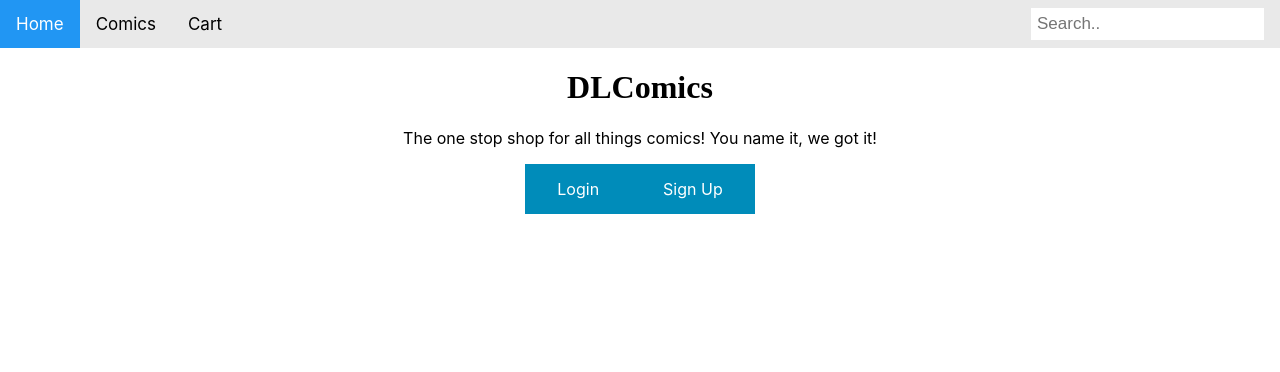
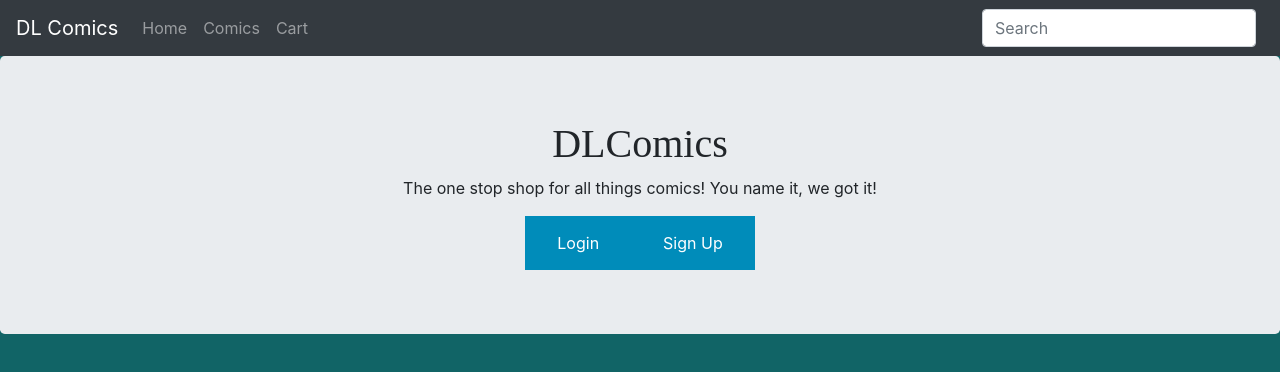
Before and after one commit to jukebox101/dl-comics-frontend, a React (Create React App) app: page / in a window 1280 px wide. Shown: the top 372 px of the page. Built offline with nearby package versions, Linux system fonts and the light colour scheme; a web font is replaced by a local one.

Commit message:
added bootsrap css

```diff
--- a/package.json
+++ b/package.json
@@ -7,7 +7,9 @@
     "@testing-library/react": "^9.3.2",
     "@testing-library/user-event": "^7.1.2",
     "axios": "^0.19.2",
+    "bootstrap": "^4.5.0",
     "react": "^16.13.1",
+    "react-bootstrap": "^1.3.0",
     "react-dom": "^16.13.1",
     "react-router-dom": "^5.2.0",
     "react-scripts": "3.4.1"
--- a/public/index.html
+++ b/public/index.html
@@ -15,6 +15,12 @@
       user's mobile device or desktop. See https://developers.google.com/web/fundamentals/web-app-manifest/
     -->
     <link rel="manifest" href="%PUBLIC_URL%/manifest.json" />
+    <link
+      rel="stylesheet"
+      href="https://maxcdn.bootstrapcdn.com/bootstrap/4.5.0/css/bootstrap.min.css"
+      integrity="sha384-9aIt2nRpC12Uk9gS9baDl411NQApFmC26EwAOH8WgZl5MYYxFfc+NcPb1dKGj7Sk"
+      crossorigin="anonymous"
+      />
     <!--
       Notice the use of %PUBLIC_URL% in the tags above.
       It will be replaced with the URL of the `public` folder during the build.
--- a/src/App.js
+++ b/src/App.js
@@ -8,11 +8,22 @@ import Home from './components/Home'
 import {BrowserRouter as Router, Route, Switch, Redirect, withRouter} from 'react-router-dom';
 import ComicShow from "./components/ComicShow";
 import Cart from './components/Cart';
+import Container from 'react-bootstrap/Container'
 
 class App extends Component {
   state = {
     currentUser: null,
-    query: ""
+    query: "",
+    cart: []
+  }
+
+  addToCart = (comic) => {
+
+    this.setState({
+      ...this.state,
+      cart: {...this.state.cart, comic}
+    })
+    console.log(this.state.cart)
   }
 
   handleLogin = currentUser => {
@@ -44,9 +55,14 @@ class App extends Component {
 
   render() {
     return (
+
         <div className="app">
-          <NavBar query={this.state.query} handleQuery={this.handleQuery} currentUser={this.state.currentUser} handleLogout={this.handleLogout}/>
-
+          <NavBar
+            query={this.state.query}
+            handleQuery={this.handleQuery}
+            currentUser={this.state.currentUser}
+            handleLogout={this.handleLogout}
+            />
           <Switch>
             <Route exact path="/comics/:id" component={ComicShow} />
             {/* <Route exact path="/comics" component={ComicContainer}/> */}
@@ -60,17 +76,16 @@ class App extends Component {
               <SignUp handleLogin={this.handleLogin} />
             </Route>
             <Route exact path="/comics" >
-              <ComicContainer query={this.state.query} />
+              <ComicContainer
+                addToCart={this.addToCart}
+                query={this.state.query}
+                />
             </Route>
             <Route exact path="/cart" component={Cart} />
             <Route exact path="/" component={ Home } />
 
             <Route path="/comics" component={ComicContainer}>
               {this.state.currentUser ? <h1>Happy Shopping, {this.state.currentUser.username}</h1> : <Redirect to='/' />}
-            </Route>
-
-            <Route path="/users" >
-              {/* <Users /> */}
             </Route>
           </Switch>
         </div>
--- a/src/components/ComicCard.css
+++ b/src/components/ComicCard.css
@@ -1,15 +1,75 @@
-.card {
-    /* Add shadows to create the "card" effect */
-    box-shadow: 0 4px 8px 0 rgba(0,0,0,0.2);
-    transition: 0.3s;
+/* * {
+  box-sizing: border-box;
+}
+
+body {
+  font-family: Arial, Helvetica, sans-serif;
+}
+
+/* Float four columns side by side */
+/* .column {
+  float: left;
+  width:25%;
+  padding: 0 10px;
+} */
+
+/* Remove extra left and right margins, due to padding in columns */
+/* .row {margin: 0 -5px;} */
+
+/* Clear floats after the columns */
+/* .row:after {
+  content: "";
+  display: table;
+  clear: both;
+}
+
+
+
+.card button {
+  padding: 15px 25px;
+  font-size: 24px;
+  text-align: center;
+  cursor: pointer;
+  outline: none;
+  color: #fff;
+  background-color: #4CAF50;
+  border: none;
+  border-radius: 15px;
+  box-shadow: 0 9px #999;
+}
+
+.card button:hover {background-color: #3e8e41}
+
+.card button:active {
+  background-color: #3e8e41;
+  box-shadow: 0 5px #666;
+  transform: translateY(4px);
+} */
+/* Style the counter cards */
+/* .card {
+  box-shadow: 0 4px 8px 0 rgba(0, 0, 0, 0.2);  */
+  /* this adds the "card" effect */
+  /* padding: 16px;
+  text-align: center;
+  background-color: #f1f1f1;
+} */
+
+/* Responsive columns - one column layout (vertical) on small screens */
+/* @media screen and (max-width: 600px) {
+  .column {
+    width: 100%;
+    display: block;
+    margin-bottom: 20px;
   }
+} */
+.card-style {
+  max-width: 50em;
+}
+.price {
+  color: grey;
+  font-size: 22px;
+}
+body {
+  background: #116466 !important;
 
-  /* On mouse-over, add a deeper shadow */
-  .card:hover {
-    box-shadow: 0 8px 16px 0 rgba(0,0,0,0.2);
-  }
-
-  /* Add some padding inside the card container */
-  .container {
-    padding: 2px 16px;
-  }
+}
--- a/src/components/ComicCard.js
+++ b/src/components/ComicCard.js
@@ -3,27 +3,47 @@ import {BrowserRouter as Router, Route, Link} from 'react-router-dom';
 import ComicShow from './ComicShow.js';
 import CartContext from './CartContext'
 import './ComicCard.css'
+import Card from 'react-bootstrap/Card'
+import Button from 'react-bootstrap/Button'
 
 const ComicCard = (props) => {
-    const [cart, setCart] = useContext(CartContext)
-    const addToCart = () => {
-        const comic = {title: props.title, price: props.price}
-        setCart(currentState => [...currentState, comic])
-    }
 
     return (
-        <Router>
-            <div>
-                <h2>{<Link to={`/comics/${props.comicId}`}>{props.title}</Link>}</h2>
-                <p>Price: ${props.price}</p>
-                <p>Genre: {props.genre}</p>
-                <p>Author: {props.author}</p>
-                <p>Release Date: {props.release_date}</p>
-                <p>Description: {props.description}</p>
-                <p>Publisher: {props.publisher}</p>
-                <button onClick={addToCart}>Add to cart</button>
-            </div>
-        </Router>
+
+        <Card className="card-style">
+            <Card.Img variant="top" src={props.img_src} />
+            <Card.Body>
+                <Card.Title>{props.title}</Card.Title>
+                <Card.Text className="price">
+                    Price: ${props.price}
+                </Card.Text>
+            </Card.Body>
+            <Card.Footer>
+                <Button
+                    onClick={(e) => {
+                    e.preventDefault();
+                    window.location.href=`/comics/${props.comicId}`;
+                    }}
+                >Details</Button>
+                {' '}
+                <Button onClick={() => props.addToCart(props.title)}>Add to Cart</Button>
+            </Card.Footer>
+        </Card>
+        // <div className="column">
+        //     <div className="card">
+        //         <img src= alt= width="100" />
+        //         <h2>{<Link to={`/comics/${props.comicId}`}>{props.title}</Link>}</h2>
+        //         <p className="price"></p>
+        //         {/* <p>Genre: {props.genre}</p>
+        //         <p>Written By: {props.author}</p>
+        //         <p>Art By: {props.artist}</p>
+        //         <p>Release Date: {props.release_date}</p>
+        //         <p>Description: {props.description}</p>
+        //         <p>Publisher: {props.publisher}</p> */}
+        //         <p></p>
+        //     </div>
+        // </div>
+
 
     )
 }
--- a/src/components/ComicContainer.js
+++ b/src/components/ComicContainer.js
@@ -2,7 +2,12 @@ import React, { useState, useEffect } from "react";
 import ComicCard from './ComicCard'
 import Cart from './Cart'
 import CartContext from './CartContext'
-
+import './ComicCard.css'
+import CardDeck from 'react-bootstrap/CardDeck'
+import CardColumns from 'react-bootstrap/CardColumns'
+import Container from 'react-bootstrap/Container'
+import Row from 'react-bootstrap/Row'
+import Col from 'react-bootstrap/Col'
 const ComicContainer = (props) => {
 
     let [comics, setComics] = useState([])
@@ -18,6 +23,9 @@ const ComicContainer = (props) => {
         })
     }, [])
 
+    let comicsArray = comics
+
+    console.log(comicsArray)
     const comicsCards = comics.map(comic =>
         comic.title.toLowerCase().includes(props.query) ?
         <ComicCard
@@ -27,20 +35,35 @@ const ComicContainer = (props) => {
             price={comic.price}
             genre={comic.genre}
             author={comic.author}
+            artist={comic.artist}
             release_date={comic.release_date}
             description={comic.description}
             publisher={comic.publisher}
+            img_src={comic.img_url}
+            addToCart={props.addToCart}
             />
             : null
             )
 
     return (
-        // <CartContext>
-        <div>
-            <h2>Comics Page</h2>
-            {comicsCards}
-        </div>
-        /* </CartContext>  */
+        <Container >
+            <Row>
+                <Col>
+                    <CardColumns>
+                        {comicsCards}
+                    </CardColumns>
+                </Col>
+
+            </Row>
+
+        </Container>
+
+        // <div className="container" >
+        //     <div className="row">
+
+        //     </div>
+        // </div>
+
     )
 }
 export default ComicContainer;
--- a/src/components/ComicShow.js
+++ b/src/components/ComicShow.js
@@ -18,13 +18,15 @@ const ComicShow = ({ match }) => {
 
     return(
         <div>
+            <img src={comic.img_url} alt={comic.title} width="450" height="600" />
             <h2>{comic.title}</h2>
+            <p>Publisher: {comic.publisher}</p>
             <p>Price: ${comic.price}</p>
             <p>Genre: {comic.genre}</p>
-            <p>Author: {comic.author}</p>
+            <p>Written By: {comic.author}</p>
+            <p>Art By: {comic.artist}</p>
             <p>Release Date: {comic.release_date}</p>
             <p>Description: {comic.description}</p>
-            <p>Publisher: {comic.publisher}</p>
         </div>
     )
 }
--- a/src/components/Home.js
+++ b/src/components/Home.js
@@ -1,16 +1,17 @@
 import React from 'react'
 import { Link } from 'react-router-dom';
+import Jumbotron from 'react-bootstrap/Jumbotron'
 
 function Home() {
     return(
-        <div>
+        <Jumbotron>
             <h1 className="logo">DLComics</h1>
             <p className="text">The one stop shop for all things comics! You name it, we got it!</p>
             <div className="buttons">
                 <Link to="/login" className="button">Login</Link>
                 <Link to="/signup" className="button">Sign Up</Link>
             </div>
-       </div>
+        </Jumbotron>
     )
 }
 
--- a/src/components/NavBar.css
+++ b/src/components/NavBar.css
@@ -1,10 +1,13 @@
 /* Add a black background color to the top navigation bar */
 .topnav {
     overflow: hidden;
-    background-color: #e9e9e9;
+    background-color: #747474;
   }
 
-  /* Style the links inside the navigation bar */
+  body {
+    padding-top: 50px;
+  }
+  /* Style the links inside the navigation bar
   .topnav a {
     float: left;
     display: block;
@@ -13,7 +16,7 @@
     padding: 14px 16px;
     text-decoration: none;
     font-size: 17px;
-  }
+  } */
 
   /* Change the color of links on hover */
   .topnav a:hover {
@@ -22,23 +25,23 @@
   }
 
   /* Style the "active" element to highlight the current page */
-  .topnav a.active {
+  /* .topnav a.active {
     background-color: #2196F3;
     color: white;
-  }
+  } */
 
   /* Style the search box inside the navigation bar */
-  .topnav input[type=text] {
+  /* .topnav input[type=text] {
     float: right;
     padding: 6px;
     border: none;
     margin-top: 8px;
     margin-right: 16px;
     font-size: 17px;
-  }
+  } */
 
   /* When the screen is less than 600px wide, stack the links and the search field vertically instead of horizontally */
-  @media screen and (max-width: 600px) {
+  /* @media screen and (max-width: 600px) {
     .topnav a, .topnav input[type=text] {
       float: none;
       display: block;
@@ -50,4 +53,4 @@
     .topnav input[type=text] {
       border: 1px solid #ccc;
     }
-  }
+  } */
--- a/src/components/NavBar.js
+++ b/src/components/NavBar.js
@@ -1,18 +1,55 @@
 import React, { useState } from 'react';
 import {NavLink} from "react-router-dom";
-import './NavBar.css'
+// import './NavBar.css'
+import Nav from 'react-bootstrap/Nav'
+import Navbar from 'react-bootstrap/Navbar'
+import Form from 'react-bootstrap/Form'
+import FormControl from 'react-bootstrap/FormControl'
 
 const NavBar = ({query, handleQuery}) => {
 
 
     return (
+        // <Navbar bg="dark" variant="dark">
+        //       <Nav>
+        //         <Nav.Item>
+        //             <Nav.Link>
+        //                 <NavLink to="/" exact>Home</NavLink>
+        //             </Nav.Link>
+        //         </Nav.Item>
+        //         <Nav.Item>
+        //             <Nav.Link>
+        //                 <NavLink to="/comics" exact >Comics</NavLink>
+        //             </Nav.Link>
+        //         </Nav.Item>
+        //         <Nav.Item>
+        //             <Nav.Link>
+        //                 <NavLink to="/cart" exact >Cart</NavLink>
+        //             </Nav.Link>
+        //         </Nav.Item>
+        //         <Nav.Item>
+        //             <Form inline>
+        //                 <FormControl type="text" placeholder="Search.." onChange={handleQuery} />
+        //                 {/* <input  /> */}
+        //             </Form>
+        //         </Nav.Item>
+        //     </Nav>
+        // </Navbar>
+        <Navbar  bg="dark" variant="dark" expand="lg">
+        <Navbar.Brand href="/">DL Comics</Navbar.Brand>
+        <Navbar.Toggle aria-controls="basic-navbar-nav" />
+        <Navbar.Collapse id="basic-navbar-nav">
+          <Nav className="mr-auto">
+            <Nav.Link href="/">Home</Nav.Link>
+            <Nav.Link href="/comics">Comics</Nav.Link>
+            <Nav.Link href="/cart">Cart</Nav.Link>
+          </Nav>
+          <Form inline>
+            <FormControl type="text" placeholder="Search" className="mr-sm-2" onChange={handleQuery} />
+          </Form>
+        </Navbar.Collapse>
+      </Navbar>
 
-            <div className="topnav">
-                <NavLink to="/" exact>Home</NavLink>
-                <NavLink to="/comics" exact >Comics</NavLink>
-                <NavLink to="/cart" exact >Cart</NavLink>
-                <input type="text" placeholder="Search.." onChange={handleQuery} />
-            </div>
 
     )
 }
--- a/src/index.css
+++ b/src/index.css
@@ -6,6 +6,7 @@ body {
     sans-serif;
   -webkit-font-smoothing: antialiased;
   -moz-osx-font-smoothing: grayscale;
+
 }
 
 code {
--- a/src/index.js
+++ b/src/index.js
@@ -4,7 +4,7 @@ import './index.css';
 import App from './App';
 import * as serviceWorker from './serviceWorker';
 import {BrowserRouter as Router} from 'react-router-dom';
-
+import 'bootstrap/dist/css/bootstrap.min.css';
 
 ReactDOM.render(
   <React.StrictMode>
```
Also changed, not shown: 1 other file (tests, documents, lock files or other folders).
